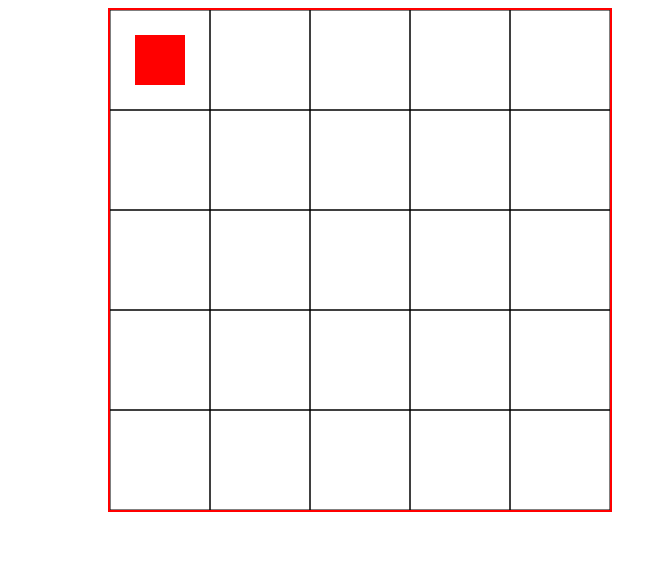
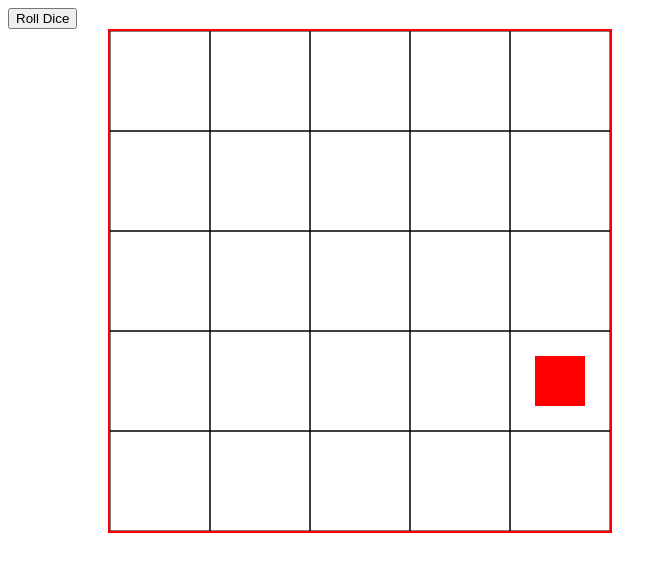
Before and after one commit to bit-sahti/project-dungeon-escape, a plain HTML site: page index.html in a window 1280 px wide. Shown: the whole page, without its empty margins (0-667 px from the left). Drawn offline with Linux system fonts and the light colour scheme.

Commit message:
add dice elements and function, click event for canvas parts, and basic movement logic

```diff
--- a/index.html
+++ b/index.html
@@ -8,7 +8,11 @@
     <title>Dungeon Escape</title>
 </head>
 <body>
-    <div><canvas></canvas></div>
+    <div class="dice">
+        <button>Roll Dice</button>
+        <span id="dice-result"></span>
+    </div>
+    <canvas></canvas>
 </body>
 <script type="text/javascript" src="src/board.js"></script>
 </html>
--- a/src/board.js
+++ b/src/board.js
@@ -1,13 +1,13 @@
 class Board {
-    constructor(columns, rows, partsWidth, partsHeight) {
+    constructor(columns, rows, parcialWidth, parcialHeight) {
         this.reference = document.querySelector('canvas');
         this.context = this.reference.getContext('2d');
-        this.totalWidth = rows * partsWidth;
-        this.totalHeight = columns * partsHeight;
+        this.totalWidth = rows * parcialWidth;
+        this.totalHeight = columns * parcialHeight;
         this.columns = columns;
         this.rows = rows;
-        this.partsWidth = partsWidth;
-        this.partsHeight = partsHeight;
+        this.parcialWidth = parcialWidth;
+        this.parcialHeight = parcialHeight;
         this.map = [];
     }
 
@@ -17,7 +17,7 @@ class Board {
             this.map.push([]);
 
             for(let j = 0; j < this.columns; j++) {
-                this.map[i].push({x: j * this.partsWidth, y: i * this.partsHeight, coordinates: {x: j, y: i}})
+                this.map[i].push({x: j * this.parcialWidth, y: i * this.parcialHeight, coordinates: {x: j, y: i}})
             }
         }
     }
@@ -29,37 +29,54 @@ class Board {
         for (let i = 0; i < this.rows; i++) {
             for(let j = 0; j < this.columns; j++) {
                 this.context.beginPath()
-                this.context.strokeRect(j * this.partsWidth, i * this.partsHeight, this.partsWidth, this.partsHeight)
+                this.context.strokeRect(j * this.parcialWidth, i * this.parcialHeight, this.parcialWidth, this.parcialHeight)
                 this.context.closePath()
             }
         }
     }
 
-    drawPlayer(player, width, height) {
-        const x = this.map[player.x][player.y].x;
-        const y = this.map[player.x][player.y].y;
-        const centeringFactor = (this.partsWidth - width )/ 2;
+    drawComponent(component) {
+        const x = this.map[component.y][component.x].x;
+        const y = this.map[component.y][component.x].y;
+        const xCenteringFactor = (this.parcialWidth - component.width ) / 2;
+        const yCenteringFactor = (this.parcialHeight - component.height) / 2
+
         // console.log(calc)
         this.context.fillStyle = 'red'
         this.context.beginPath()
-        this.context.fillRect(x + centeringFactor, y + centeringFactor, width, height)
+        this.context.fillRect(x + xCenteringFactor, y + yCenteringFactor, component.width, component.height)
         this.context.closePath()
+    }
 
-        // let i = 0
-        // for (let i = 0; i < 2; i++) {
-            // setInterval(() => {
-            //     i++
-            //     this.context.clearRect(x + centeringFactor, y + centeringFactor, width, height)
-            //     this.context.beginPath()
-            //     this.context.fillRect(x + (i * 100) + centeringFactor, y + (i * 100) + centeringFactor, width, height)
-            //     this.context.closePath()
-            // }, 1000)
-        // }
+    rollDice() {
+        const result = Math.floor(Math.random() * 6 + 1);
+        document.getElementById('dice-result').innerHTML = result;
+
+        return result;
+    }
+
+    move (component, x, y, movements) {
+        // let
+        // if()
+
+        component.x = x;
+        component.y = y;
+
+
+        this.drawAll(component)
+    }
+
+    drawAll(component) {
+        this.context.clearRect(0, 0, this.totalWidth, this.totalHeight);
+        this.drawMap();
+        this.drawComponent(component);
     }
 }
 
 class Player {
     constructor(x, y, health, strenght) {
+        this.width = 50;
+        this.height = 50;
         this.x = x;
         this.y = y;
         this.health = health;
@@ -71,17 +88,29 @@ let dungeon = new Board(5, 5, 100, 100)
 dungeon.build()
 dungeon.drawMap()
 
-let player = new Player(0, 0, 20, 7)
+let player = new Player(4, 3, 20, 7)
 
-dungeon.drawPlayer(player, 50, 50)
+dungeon.drawComponent(player)
 
-console.log(player)
-// console.log(dungeon.map[4][0].x);
 
-// console.log(document)
+let diceButton = document.querySelector('.dice button')
+diceButton.addEventListener('click', () => {
+    const movements = dungeon.rollDice();
 
-console.log(dungeon.reference.offsetTop)
+    dungeon.reference.addEventListener('click', event => {
+        let leftCoordinate = dungeon.reference.offsetLeft + dungeon.reference.clientLeft;
+        let topCoordinate = dungeon.reference.offsetTop + dungeon.reference.clientTop;
 
-dungeon.reference.addEventListener('click', event => {
-    console.log(event.pageX, event.pageY)
+        let clickedElementX = Math.floor((event.pageX - leftCoordinate) / dungeon.parcialWidth);
+        let clickedElementY = Math.floor((event.pageY - topCoordinate) / dungeon.parcialHeight);
+
+
+
+        dungeon.move(player, clickedElementX, clickedElementY, movements)
+
+        // console.log(dungeon.map)
+        // console.log(dungeon.rollDice());
+
+        // console.log(event.pageX, event.pageY)
+    })
 })
```
